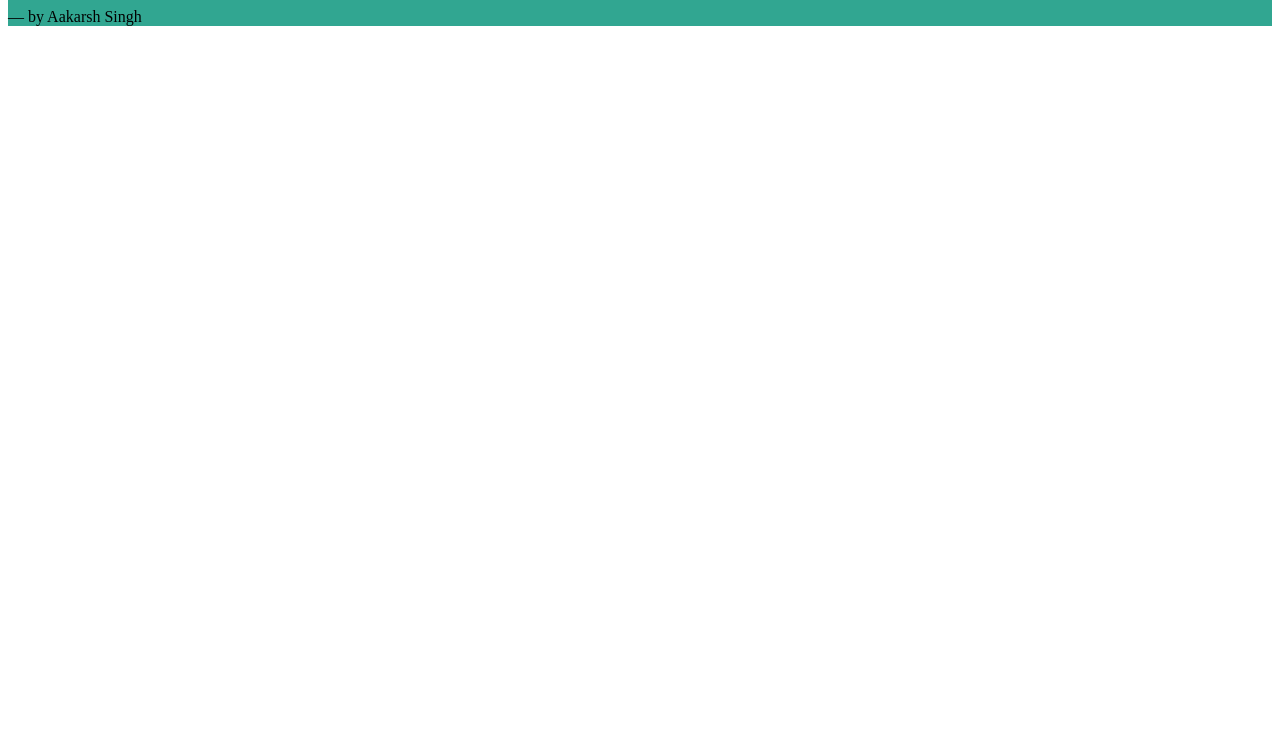
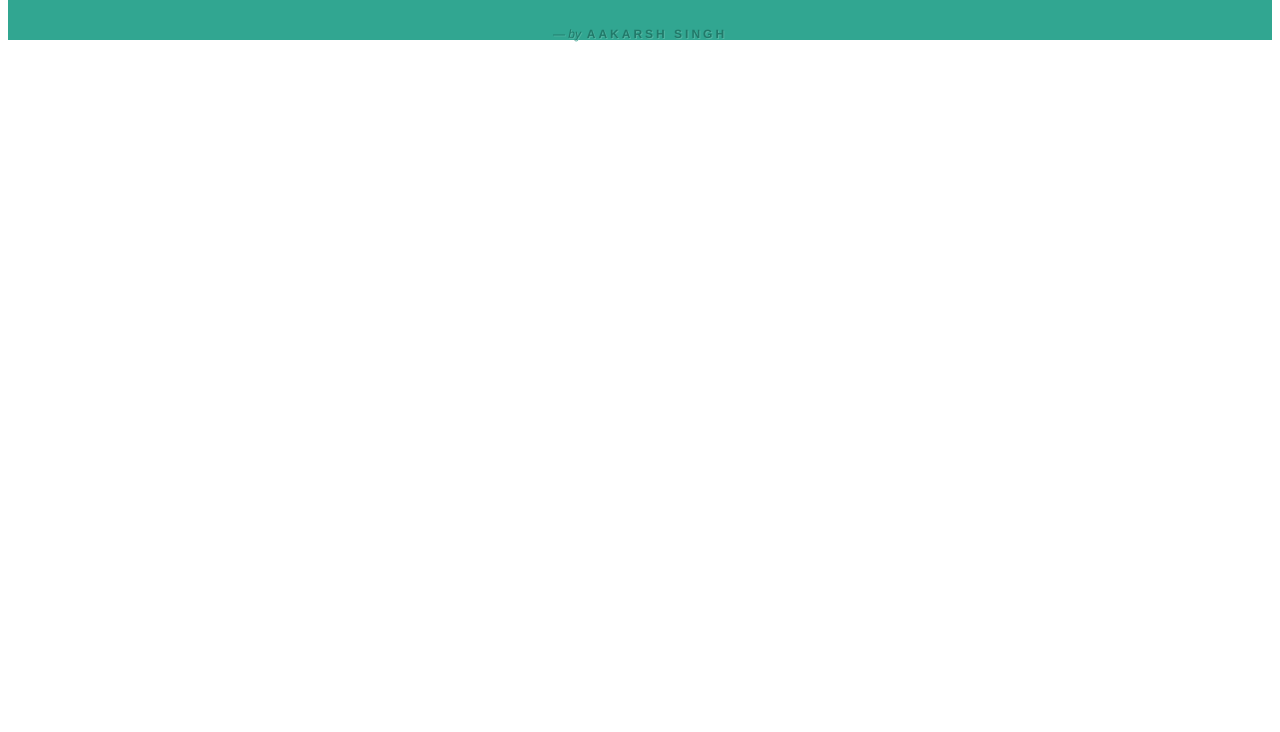
Before and after one commit to aakarshsingh/asingh13.github.io, a plain HTML site: page index.html in a window 1280 px wide. Shown: the part 68-800 px from the top of the page. Drawn offline with Linux system fonts and the light colour scheme.

Commit message:
Setting up Temporary Landing Page

```diff
--- a/index.html
+++ b/index.html
@@ -1,8 +1,8 @@
 <!DOCTYPE html>
 <html>
-< lang="en">
+<head>
     <meta charset="UTF-8">
-    <link rel="stylesheet" src="css/style.css" type="text/css">
+    <link rel="stylesheet" href="css/style.css" type="text/css">
     <title>Hello World</title>
 </head>
 <body>
```
